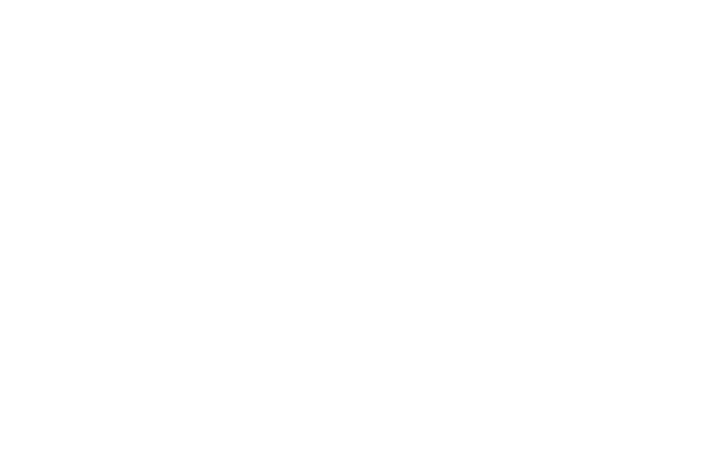
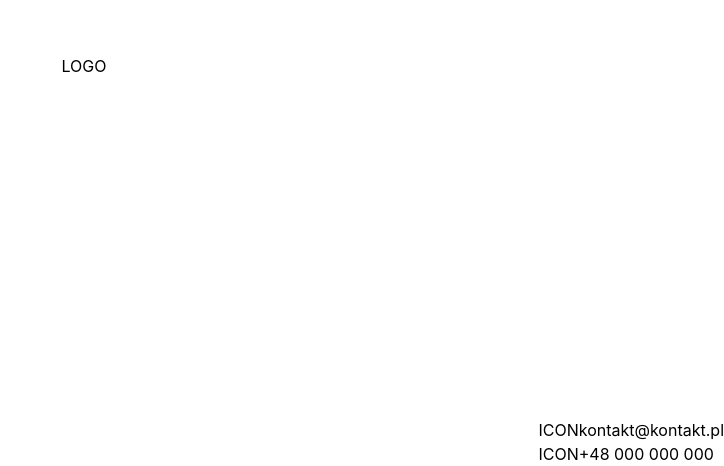
Before and after one commit to cyani99/sosremont.pl, a React (Create React App) app: page / in a window 1280 px wide. Shown: the part 334-800 px from the top of the page, without its empty margins (556-1280 px from the left). Built offline with nearby package versions, Linux system fonts and the light colour scheme; the HTML template or start-up script is replaced by a standard one.

Commit message:
Website layout structure

```diff
--- a/src/App.tsx
+++ b/src/App.tsx
@@ -2,7 +2,18 @@
 
 function App() {
   return (
-    <div className='flex'>
+    <div className='flex h-screen w-screen justify-center items-center'>
+      <div className='absolute'>LOGO</div>
+      <div className='absolute right-0 bottom-0'>
+        <div className='flex'>
+          <div>ICON</div>
+          <div>kontakt@kontakt.pl</div>
+        </div>
+        <div className='flex'>
+          <div>ICON</div>
+          <div>+48 000 000 000</div>
+        </div>
+      </div>
 
     </div>
 
```
